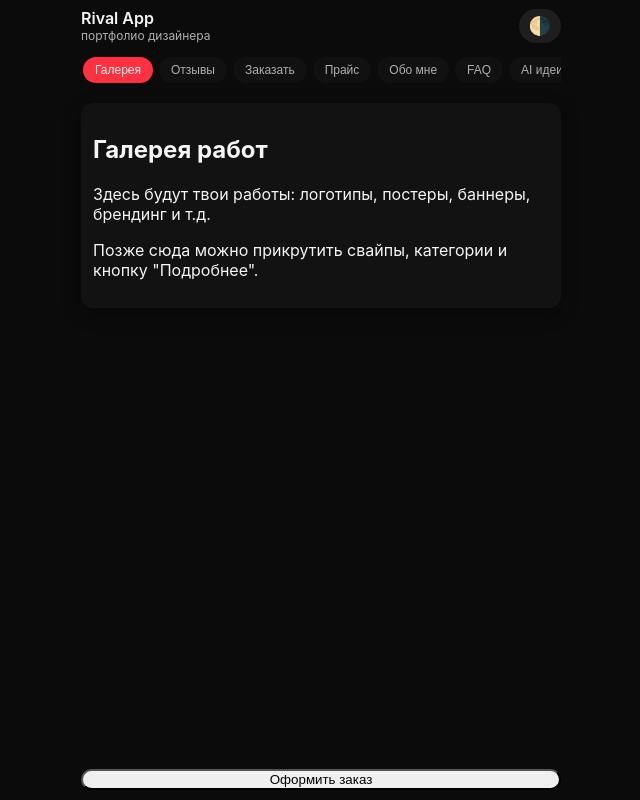
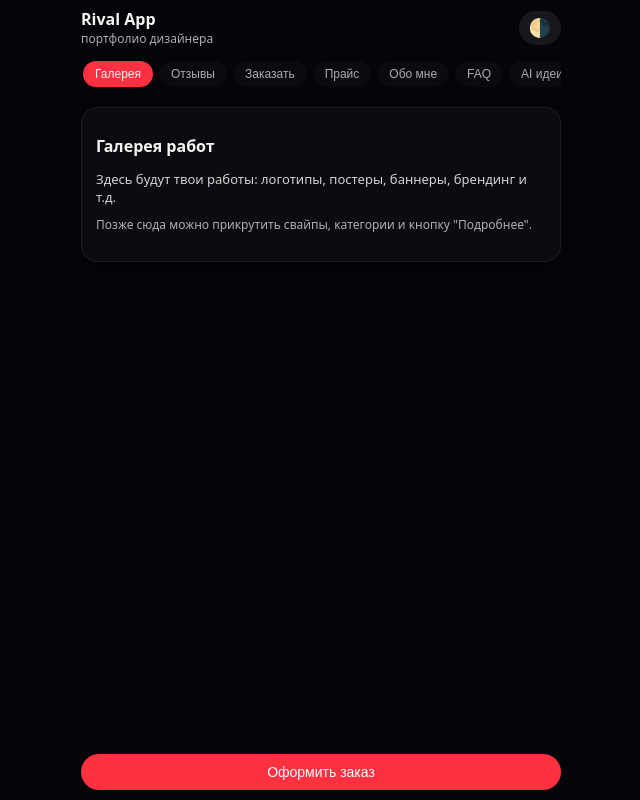
Before and after one commit to lotosdesign00-max/rivaldesign-app, a React (Vite) app: page / in a window 1280 px wide. Shown: the whole page, without its empty margins (319-959 px from the left). Built offline with nearby package versions, Linux system fonts and the light colour scheme.

Commit message:
Add styles for app layout and components

```diff
--- a/src/styles.css
+++ b/src/styles.css
@@ -304,3 +304,177 @@ body{
   max-width: 480px;
   border-radius: 999px;
 }
+/* Центрируем приложение и фиксируем ширину */
+
+.app-root {
+  min-height: 100vh;
+  display: flex;
+  justify-content: center;
+  padding: 8px;
+  font-family: system-ui, -apple-system, BlinkMacSystemFont, "Segoe UI",
+    Roboto, sans-serif;
+}
+
+.theme-dark {
+  background: #050509;
+  color: #f5f5f5;
+}
+
+.theme-alt {
+  background: #1a0004;
+  color: #ffecec;
+}
+
+.app-shell {
+  width: 100%;
+  max-width: 480px;
+  position: relative;
+}
+
+/* Верхняя панель */
+
+.top-bar {
+  display: flex;
+  align-items: center;
+  justify-content: space-between;
+  margin-bottom: 8px;
+}
+
+.top-bar-left {
+  display: flex;
+  flex-direction: column;
+}
+
+.app-title {
+  font-size: 16px;
+  font-weight: 600;
+}
+
+.app-subtitle {
+  font-size: 12px;
+  opacity: 0.7;
+}
+
+.icon-btn {
+  border: none;
+  outline: none;
+  padding: 6px 10px;
+  border-radius: 999px;
+  background: rgba(255, 255, 255, 0.08);
+  color: inherit;
+  cursor: pointer;
+}
+
+/* Вкладки */
+
+.tabs {
+  display: flex;
+  gap: 6px;
+  overflow-x: auto;
+  padding: 6px 2px 8px;
+  margin-bottom: 8px;
+}
+
+.tabs::-webkit-scrollbar {
+  display: none;
+}
+
+.tab-btn {
+  flex: 0 0 auto;
+  border-radius: 999px;
+  border: none;
+  padding: 6px 12px;
+  font-size: 12px;
+  background: rgba(255, 255, 255, 0.04);
+  color: inherit;
+  cursor: pointer;
+  white-space: nowrap;
+  opacity: 0.7;
+}
+
+.tab-btn-active {
+  background: #ff3040;
+  opacity: 1;
+}
+
+/* Карточки и текст */
+
+.card {
+  background: rgba(255, 255, 255, 0.03);
+  border-radius: 16px;
+  padding: 14px 14px 16px;
+  margin-bottom: 12px;
+  border: 1px solid rgba(255, 255, 255, 0.06);
+}
+
+.section-title {
+  font-size: 16px;
+  font-weight: 600;
+  margin-bottom: 6px;
+}
+
+.section-subtitle {
+  font-size: 13px;
+  opacity: 0.85;
+  margin-bottom: 10px;
+}
+
+.hint-text {
+  font-size: 12px;
+  opacity: 0.7;
+  margin-top: 8px;
+}
+
+.list {
+  font-size: 13px;
+  padding-left: 18px;
+}
+
+.list li {
+  margin-bottom: 4px;
+}
+
+/* Кнопки */
+
+.primary-btn,
+.secondary-btn {
+  border: none;
+  outline: none;
+  padding: 10px 16px;
+  border-radius: 999px;
+  font-size: 14px;
+  font-weight: 500;
+  cursor: pointer;
+}
+
+.primary-btn {
+  background: #ff3040;
+  color: #fff;
+}
+
+.secondary-btn {
+  background: rgba(255, 255, 255, 0.06);
+  color: inherit;
+}
+
+.primary-btn.wide {
+  width: 100%;
+}
+
+/* Контент вкладки + место под кнопку снизу */
+
+.tab-content {
+  padding-bottom: 80px;
+}
+
+/* Фиксированная нижняя кнопка */
+
+.fixed-order-btn {
+  position: fixed;
+  left: 50%;
+  transform: translateX(-50%);
+  bottom: 10px;
+  width: 100%;
+  max-width: 480px;
+  border-radius: 999px;
+}
```
